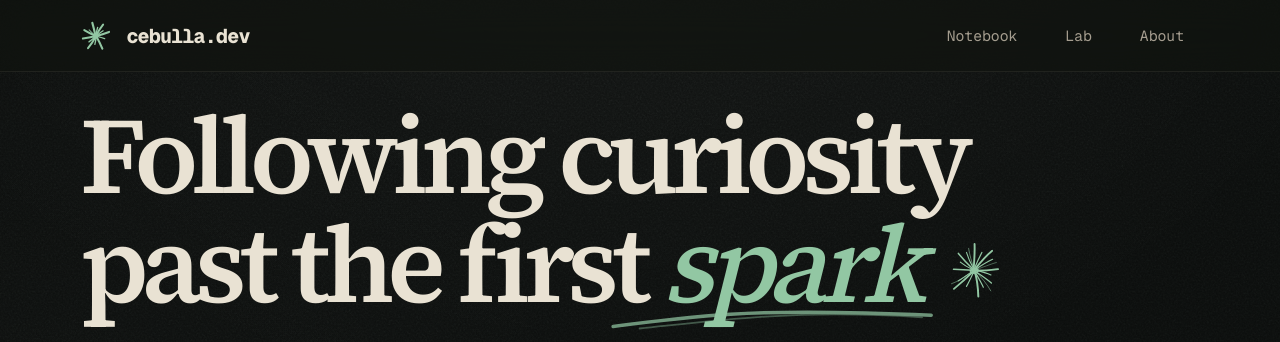
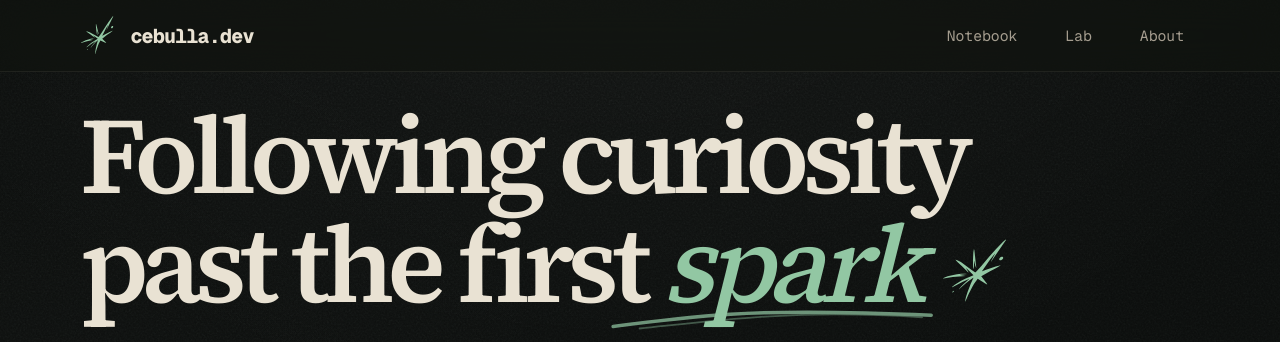
Before and after one commit to Jumace/workshop, a Next.js app: page / in a window 1280 px wide. Shown: the top 342 px of the page. Built offline with nearby package versions, Linux system fonts and the light colour scheme; no server answers.

Commit message:
feat: replace icon (#13)

```diff
--- a/app/components/site-footer.module.css
+++ b/app/components/site-footer.module.css
@@ -14,8 +14,8 @@
 }
 
 .spark {
-  width: 1.65rem;
-  height: 1.65rem;
+  width: 2.25rem;
+  height: 2.25rem;
   color: var(--cyan);
   opacity: 0.72;
   transform: rotate(-8deg);
--- a/app/components/site-header.module.css
+++ b/app/components/site-header.module.css
@@ -31,8 +31,8 @@
 
 .spark {
   display: inline-block;
-  width: 2rem;
-  height: 2rem;
+  width: 2.25rem;
+  height: 2.25rem;
   color: var(--cyan);
   transform: rotate(-8deg);
 }
--- a/app/components/spark-icon.tsx
+++ b/app/components/spark-icon.tsx
@@ -1,26 +1,21 @@
-export function SparkIcon({ className }: { className: string }) {
+type SparkIconProps = {
+  className: string;
+  variant?: "full" | "compact";
+};
+
+export function SparkIcon({ className, variant = "full" }: SparkIconProps) {
   return (
-    <svg className={className} viewBox="0 0 32 32" fill="none" aria-hidden="true">
-      <g stroke="currentColor" strokeLinecap="round" strokeLinejoin="round">
-        <path d="M15.5 15.3 C15.2 11.3 14.8 7.1 14.2 2.5" strokeWidth="2.1" />
-        <path d="M16.4 15.2 C18.7 11.9 21.4 8.8 24.6 5.7" strokeWidth="2" />
-        <path d="M16.8 16 C20.8 15.5 25 14.8 29.5 13.8" strokeWidth="2.1" />
-        <path d="M16.4 16.8 C18 20.8 19.4 24.8 20.5 29.5" strokeWidth="2.1" />
-        <path d="M15.5 16.9 C12.9 20.2 10 23.6 6.4 27" strokeWidth="2" />
-        <path d="M15.1 16.2 C11.1 16.6 7 16.8 2.7 16.7" strokeWidth="2.1" />
-        <path d="M15.2 15.6 C11.8 13.6 8.5 11.2 5.2 8.5" strokeWidth="2" />
-        <path d="M16 15.2 C16.8 12.6 17.7 10.2 18.8 7.8" strokeWidth="1.35" />
-        <path d="M16.7 15.6 C19.4 13.9 21.6 12.7 23.7 11.8" strokeWidth="1.3" />
-        <path d="M16.8 16.4 C19.2 17.3 21.7 18.3 24.2 19.8" strokeWidth="1.3" />
-        <path d="M16 16.9 C15.4 19.4 14.7 21.8 13.7 24.2" strokeWidth="1.3" />
-        <path d="M15.2 16.6 C12.8 18.2 10.5 19.7 8.2 20.8" strokeWidth="1.3" />
-        <path d="M15.3 15.6 C13.1 13.3 11.5 11.2 10.1 9" strokeWidth="1.25" opacity=".78" />
-        <path
-          d="M13.8 15.8 C14.5 14.3 16.5 13.8 18 14.8 C18.2 16.5 16.9 18 15.2 18 C13.9 17.8 13.3 16.8 13.8 15.8Z"
-          strokeWidth="1.45"
-        />
-        <path d="M14.2 14.8 C15.2 15.6 16.5 16.5 17.8 17" strokeWidth="1" />
-        <path d="M14.3 17.3 C15.4 16.4 16.5 15.4 17.6 14.7" strokeWidth="1" />
+    <svg className={className} viewBox="171 110 716 708" fill="none" aria-hidden="true">
+      <g fill="currentColor">
+        <path d="M 887 110 L 876 116 L 853 137 L 776 217 L 697 306 L 609 410 L 542 483 L 534 483 L 500 462 L 374 368 L 333 346 L 316 341 L 312 342 L 335 367 L 387 415 L 455 483 L 461 486 L 455 472 L 434 441 L 435 439 L 464 463 L 517 516 L 423 558 L 372 584 L 304 626 L 279 645 L 273 652 L 277 653 L 396 591 L 466 559 L 467 561 L 406 616 L 377 645 L 351 676 L 354 677 L 391 641 L 427 610 L 470 577 L 514 547 L 516 548 L 487 610 L 450 707 L 432 765 L 424 799 L 422 818 L 426 813 L 462 730 L 503 650 L 524 615 L 565 557 L 655 615 L 671 622 L 673 620 L 666 608 L 605 528 L 705 471 L 781 432 L 828 405 L 828 403 L 769 419 L 668 452 L 615 473 L 613 472 L 706 338 L 759 274 L 760 276 L 716 358 L 716 364 L 886 118 Z" />
+        <path d="M 445 504 L 422 500 L 378 500 L 330 505 L 275 516 L 224 530 L 189 542 L 171 552 L 176 553 L 280 537 L 430 526 L 365 515 L 367 513 Z" />
+        <path d="M 523 223 L 521 223 L 515 263 L 511 347 L 512 414 L 515 438 L 519 450 L 522 426 L 524 359 L 526 357 L 536 404 L 544 427 L 549 434 L 527 235 Z" />
+        {variant === "full" ? (
+          <>
+            <path d="M 852 311 L 845 307 L 836 307 L 822 314 L 809 331 L 810 343 L 818 348 L 829 348 L 843 340 L 851 330 L 854 322 Z" />
+            <path d="M 295 695 L 292 694 L 285 698 L 275 711 L 280 712 L 286 709 L 294 700 Z" />
+          </>
+        ) : null}
       </g>
     </svg>
   );
--- a/app/page.module.css
+++ b/app/page.module.css
@@ -74,7 +74,6 @@
 
   display: inline-block;
   margin-left: 0.22em;
-  transform: rotate(8deg);
   vertical-align: 0.08em;
 }
 
@@ -616,7 +615,7 @@
   }
 
   .sparkDoodle {
-    --size: 0.5em;
+    --size: clamp(2.35rem, 0.58em, 2.9rem);
 
     margin-left: 0.16em;
   }
--- a/app/page.tsx
+++ b/app/page.tsx
@@ -1,49 +1,9 @@
 import Link from "next/link";
 import Image from "next/image";
 
+import { SparkIcon } from "@/app/components/spark-icon";
 import { getPublishedLabEntries, getPublishedNotebookEntries } from "@/app/lib/content";
 import styles from "./page.module.css";
-
-function SparkIcon({ className }: { className: string }) {
-  return (
-    <svg className={className} viewBox="0 0 120 120" fill="none" aria-hidden="true">
-      <g stroke="currentColor" strokeLinecap="round" strokeLinejoin="round">
-        <path d="M58 58 C57 43 56 27 53 10" strokeWidth="3.6" />
-        <path d="M60 58 C67 46 76 31 88 18" strokeWidth="3.4" />
-        <path d="M62 60 C76 58 90 55 104 51" strokeWidth="3.5" />
-        <path d="M61 62 C67 76 71 90 74 108" strokeWidth="3.7" />
-        <path d="M58 62 C48 75 38 87 26 100" strokeWidth="3.5" />
-        <path d="M57 60 C44 61 33 62 20 63" strokeWidth="2.8" />
-        <path d="M57 58 C46 50 36 42 25 32" strokeWidth="2.9" />
-        <path d="M61 61 C73 67 84 72 95 79" strokeWidth="2.7" />
-        <path d="M59 57 C62 45 65 35 69 24" strokeWidth="2.4" />
-        <path d="M61 58 C71 49 80 41 91 34" strokeWidth="2.3" />
-        <path d="M62 59 C72 60 82 61 92 64" strokeWidth="2.3" />
-        <path d="M61 62 C68 71 75 80 81 89" strokeWidth="2.2" />
-        <path d="M59 62 C56 72 53 82 49 92" strokeWidth="2.2" />
-        <path d="M57 61 C49 69 41 76 32 84" strokeWidth="2.2" />
-        <path d="M57 59 C47 56 39 53 31 48" strokeWidth="2.1" />
-        <path d="M58 57 C51 48 45 39 40 28" strokeWidth="2.1" />
-        <path d="M59 58 C52 44 47 33 43 20" strokeWidth="1.5" opacity=".72" />
-        <path d="M60 60 C75 71 87 82 96 94" strokeWidth="1.4" opacity=".72" />
-        <path d="M58 61 C45 73 34 84 20 91" strokeWidth="1.4" opacity=".68" />
-        <path d="M62 58 C76 51 88 44 99 39" strokeWidth="1.3" opacity=".65" />
-        <path d="M53.8 11.6 C56.3 28 57.2 43.5 58.5 57.6" strokeWidth="1" opacity=".45" />
-        <path d="M103 50.5 C90.2 55 76.8 58 62.2 60" strokeWidth="1" opacity=".4" />
-        <path d="M73 107 C70.5 89.5 66.5 76 60.7 62.4" strokeWidth="1" opacity=".42" />
-        <path d="M26.8 99 C37.6 88.2 47.7 75.9 57.6 62.5" strokeWidth="1" opacity=".42" />
-        <path
-          d="M53 60 C56 55 63 55 67 58 C66 64 60 67 55 65 C52 64 51 62 53 60Z"
-          strokeWidth="2.2"
-        />
-        <path d="M54 56 C58 59 62 63 67 64" strokeWidth="1.8" />
-        <path d="M54 64 C58 62 62 59 66 56" strokeWidth="1.8" />
-        <path d="M56 54 C58 59 60 63 62 67" strokeWidth="1.4" />
-        <path d="M52.5 60 C57 60.5 62 60.5 67.5 60" strokeWidth="1.5" />
-      </g>
-    </svg>
-  );
-}
 
 function SparkUnderline() {
   return (
@@ -179,10 +139,10 @@ export default async function Page() {
           href={latestUpdate.href}
           aria-labelledby="latest-update-heading"
         >
-          <SparkIcon className={styles.updateSpark} />
+          <SparkIcon className={styles.updateSpark} variant="compact" />
           <div className={styles.updateCopy}>
             <p className={styles.updateMeta}>
-              <span id="latest-update-heading">Latest update</span>
+              <span id="latest-update-heading">Latest from the workbench</span>
               <span aria-hidden="true">·</span>
               <time dateTime={latestUpdate.date}>
                 {formatDate(latestUpdate.date).toUpperCase()}
```
Also changed, not shown: app/lib/og-image.tsx (+7 -21 lines), public/spark_favicon.svg, 1 other file (tests, documents, lock files or other folders).
